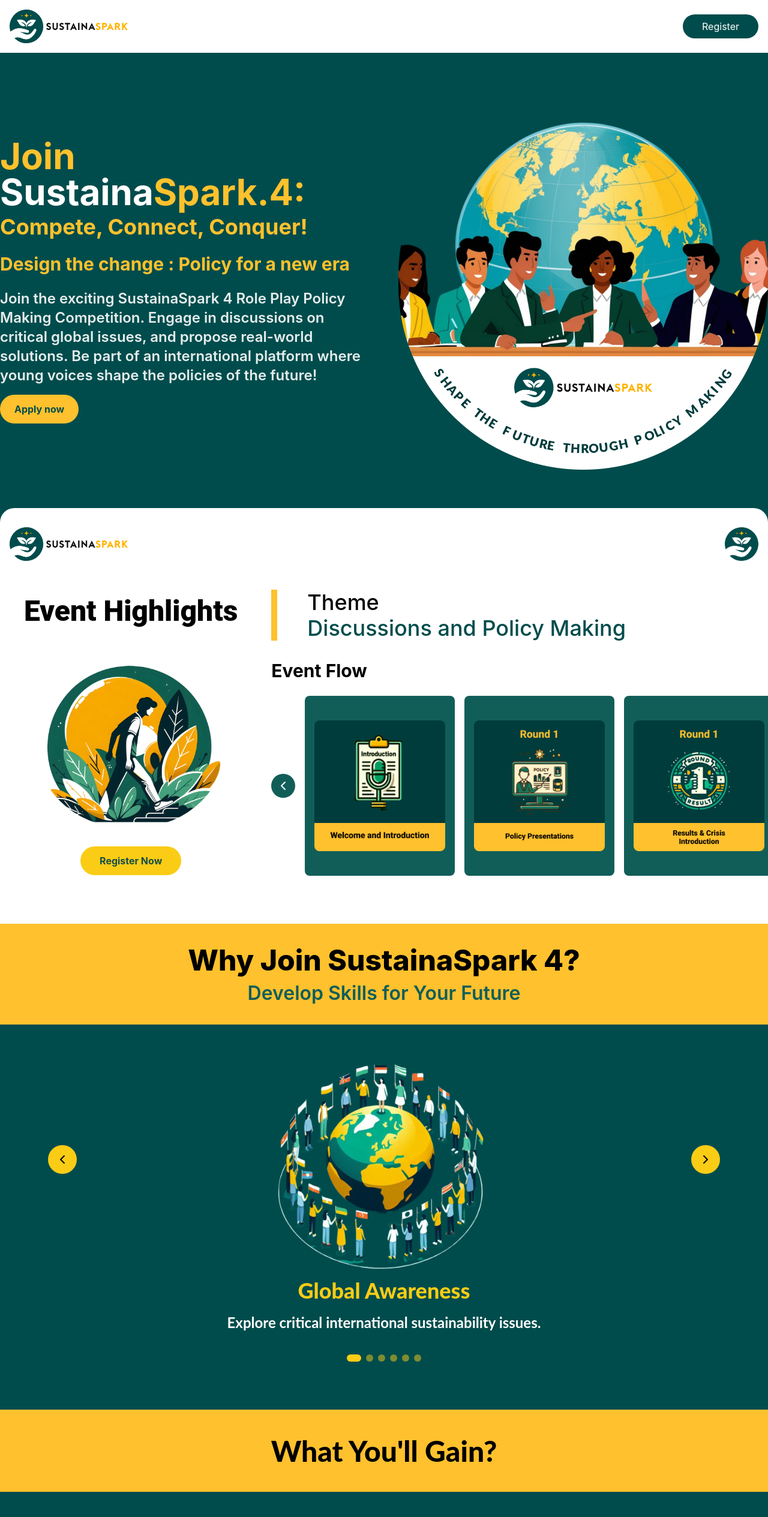
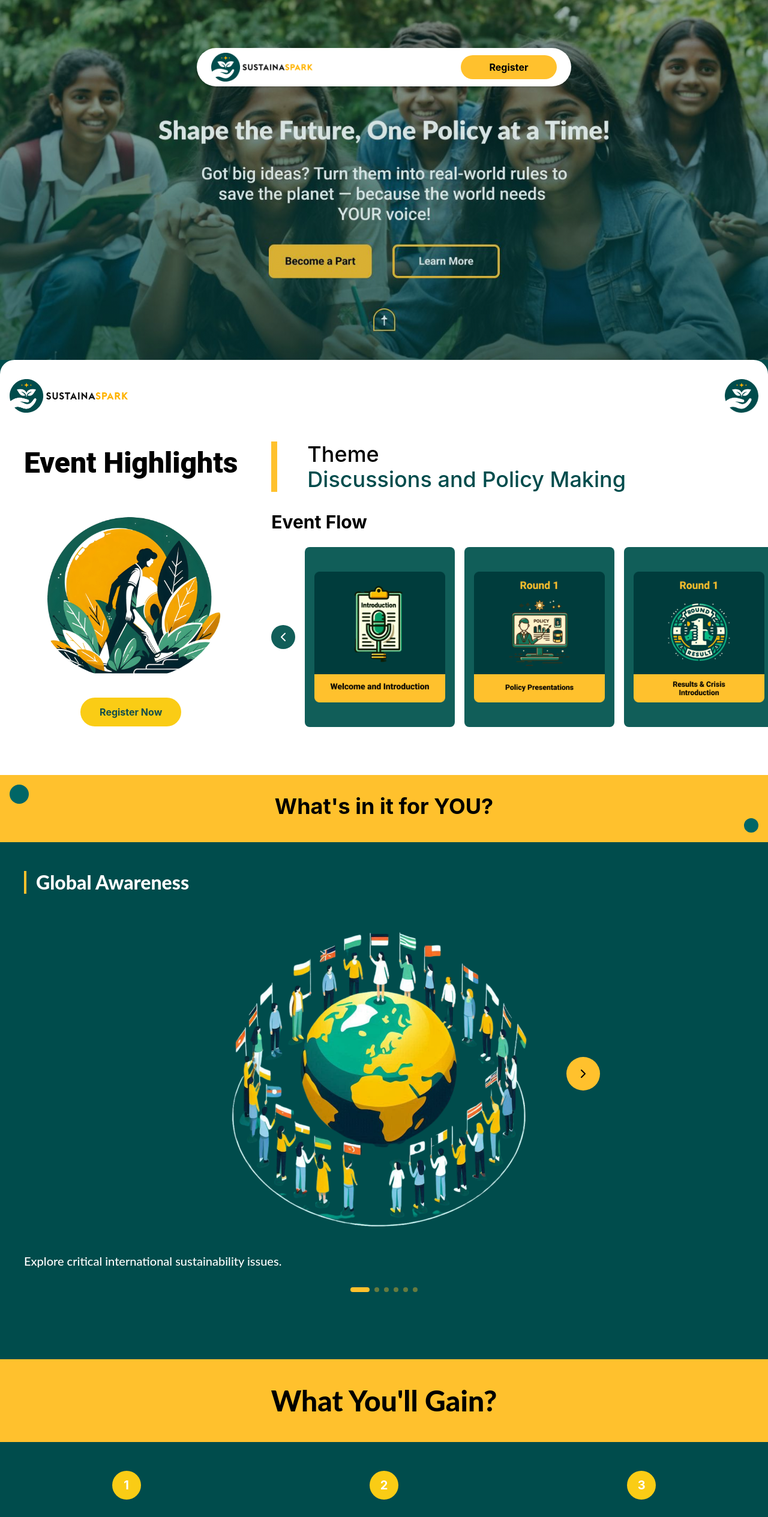
Before and after one commit to sushrut-patil/sustainaspark, a React (Create React App) app: page / in a window 1280 px wide. Shown: the top 2529 px of the page at 60% size. Built offline with nearby package versions, Linux system fonts and the light colour scheme.

Commit message:
HomeHero and Header Update
Co-authored-by: Priyanshi Jain <priyancjain@users.noreply.github.com>

```diff
--- a/src/App.js
+++ b/src/App.js
@@ -1,7 +1,6 @@
 import React from 'react';
 import { BrowserRouter as Router, Routes, Route } from 'react-router-dom';
 import HomePage from './pages/HomePage';
-import RegistrationForm from './pages/RegistrationForm';
 import './App.css';
 
 
@@ -10,7 +9,6 @@ function App() {
     <Router>
       <Routes>
         <Route path="/" element={<HomePage />} />
-        <Route path="/register" element={<RegistrationForm />} />
       </Routes>
     </Router>
   );
--- a/src/Components/BenefitsSlider.js
+++ b/src/Components/BenefitsSlider.js
@@ -50,81 +50,72 @@ const BenefitsSlider = () => {
   };
 
   return (
-    <section className="bg-[#004C4C]">
-      {/* Header - Made responsive */}
-      <div className="bg-[#FFC12D] py-4 md:py-8 w-full text-center">
-        <h2 className="text-2xl md:text-4xl font-extrabold mb-2 text-black-800 lg:text-[48px] lg:leading-[57.6px] px-4">
-          Why Join SustainaSpark 4?
+    <section className="bg-[#004C4C] relative overflow-hidden">
+      {/* Header */}
+      <div className="bg-[#FFC12D] py-8 w-full text-center relative">
+        <h2 className="text-3xl md:text-4xl font-bold text-black mb-2">
+          What's in it for YOU?
         </h2>
-        <p className="text-lg md:text-xl text-teal-800 font-semibold lg:text-[32px] lg:leading-[38.4px] px-4">
-          Develop Skills for Your Future
-        </p>
+        {/* Decorative Leaves */}
+        <div className="absolute left-4 top-4">
+          <div className="w-8 h-8 bg-[#006666] rounded-full transform -rotate-45" />
+        </div>
+        <div className="absolute right-4 bottom-4">
+          <div className="w-6 h-6 bg-[#006666] rounded-full transform rotate-45" />
+        </div>
       </div>
 
-      <div className="container mx-auto px-2 md:px-4">
-        {/* Slider */}
-        <div className="relative max-w-6xl mx-auto">
-          {/* Main content - Adjusted height for mobile */}
-          <div className="relative h-[400px] md:h-[550px] flex items-center justify-center">
-            <div className="text-center w-full max-w-3xl mx-auto px-8 md:px-0">
-              {/* Image container - Responsive height */}
-              <div className="relative w-full h-48 md:h-96 mx-auto">
-                <img
-                  src={slides[currentSlide].image}
-                  alt={slides[currentSlide].title}
-                  className="w-full h-full object-contain"
-                />
-              </div>
+      {/* Content Container */}
+      <div className="container mx-auto px-4 py-12">
+        <div className="max-w-[1200px] mx-auto relative">
+          {/* Title with left border */}
+          <div className="mb-6 pl-4 border-l-4 border-[#FFC12D]">
+            <h3
+              className="w-[316px] h-[38px] font-lato font-extrabold text-[32px] leading-[38px] text-white"
+              style={{ fontFamily: 'Lato' }}
+            >
+              {slides[currentSlide].title}
+            </h3>
+          </div>
 
-              {/* Text content - Responsive text sizes */}
-              <div className="flex flex-col justify-start mt-4 md:mt-0">
-                <h3 className="text-yellow-400 text-2xl md:text-3xl lg:text-4xl font-bold md:font-extrabold"
-                    style={{
-                      fontFamily: 'Lato',
-                      lineHeight: '1.2',
-                      textAlign: 'center'
-                    }}>
-                  {slides[currentSlide].title}
-                </h3>
-                <p className="text-white mt-2 md:mt-4 text-base md:text-xl lg:text-2xl font-semibold md:font-bold"
-                   style={{
-                     fontFamily: 'Lato',
-                     lineHeight: '1.3',
-                     textAlign: 'center'
-                   }}>
-                  {slides[currentSlide].description}
-                </p>
-              </div>
+          {/* Image Container - 50% width */}
+          <div className="relative w-1/2 mx-auto">
+            <div className="rounded-xl overflow-hidden">
+              <img
+                src={slides[currentSlide].image}
+                alt={slides[currentSlide].title}
+                className="w-full h-full object-cover"
+              />
             </div>
 
-            {/* Navigation buttons - Adjusted positioning and size for mobile */}
-            <button
-              onClick={prevSlide}
-              className="absolute left-0 md:left-4 top-1/2 -translate-y-1/2 bg-yellow-400 rounded-full mt-[-50px] p-2 md:p-3 hover:bg-yellow-300 transition-colors"
-            >
-              <ChevronLeft size={20} className="text-black md:w-6 md:h-6" />
-            </button>
-
+            {/* Next Button */}
             <button
               onClick={nextSlide}
-              className="absolute right-0 md:right-4 top-1/2 -translate-y-1/2 bg-yellow-400 rounded-full mt-[-50px] p-2 md:p-3 hover:bg-yellow-300 transition-colors"
+              className="absolute right-[-60px] top-1/2 -translate-y-1/2 bg-[#FFC12D] rounded-full p-4 hover:bg-[#FFD15D] transition-colors"
+              aria-label="Next slide"
             >
-              <ChevronRight size={20} className="text-black md:w-6 md:h-6" />
+              <ChevronRight size={24} className="text-black" />
             </button>
           </div>
 
-          {/* Navigation dots - Adjusted spacing for mobile */}
-          <div className="flex justify-center gap-1 md:gap-2 pb-4">
+          {/* Description - positioned below image */}
+          <p
+            className="mt-6 font-lato font-medium text-[20px] leading-[24px] text-white max-w-[758px]"
+            style={{ fontFamily: 'Lato' }}
+          >
+            {slides[currentSlide].description}
+          </p>
+
+          {/* Progress Dots */}
+          <div className="flex justify-center gap-2 mt-8">
             {slides.map((_, index) => (
-              <button
+              <div
                 key={index}
-                onClick={() => goToSlide(index)}
-                className={`w-2 md:w-3 h-2 md:h-3 rounded-full transition-all duration-300 ${
+                className={`h-2 rounded-full transition-all duration-300 ${
                   currentSlide === index
-                    ? 'bg-yellow-400 w-4 md:w-6'
-                    : 'bg-yellow-400/50 hover:bg-yellow-400/75'
+                    ? 'w-8 bg-[#FFC12D]'
+                    : 'w-2 bg-[#FFC12D]/40'
                 }`}
-                aria-label={`Go to slide ${index + 1}`}
               />
             ))}
           </div>
--- a/src/Components/Header.js
+++ b/src/Components/Header.js
@@ -1,27 +1,23 @@
 import React from 'react';
-import { useNavigate } from 'react-router-dom';
 
-const Header = () => {
-    const navigate = useNavigate();
+const Header = ({registrationRef}) => {
+    const handleRegisterClick = () => {
+        console.log("hit");
+        registrationRef.current?.scrollIntoView({ behavior: 'smooth' });
+    };
     return (
-        <header className="bg-white shadow-md p-4">
-            <div className="container mx-auto flex justify-between items-center">
+        <header className="w-full flex justify-center p-4">
+            <div className="w-1/2 h-16 bg-white shadow-md rounded-full flex justify-between items-center px-6 py-2">
                 <div className="flex items-center">
                     <img
                         src="/images/logo.png"
                         alt="SustainaSpark Logo"
-                        className="h-14"
+                        className="h-12"
                     />
                 </div>
                 <button
-                    className="text-white px-8 py-2 rounded-full transition-colors"
-                    style={{
-                        backgroundColor: '#004C4C',
-                        ':hover': {
-                            backgroundColor: '#003939'
-                        }
-                    }}
-                    onClick={() => navigate('/register')}
+                    className="bg-[#FFC12D] w-40 h-10 text-black font-bold px-6 py-1.5 rounded-full hover:bg-[#003939] transition-colors"
+                    onClick={handleRegisterClick}
                 >
                     Register
                 </button>
--- a/src/Components/HomePageHero.js
+++ b/src/Components/HomePageHero.js
@@ -1,49 +1,26 @@
 import { useNavigate } from 'react-router-dom';
+import Header from './Header';
 
-const HomepageHero = () => {
+const HomepageHero = ({ registrationRef }) => {
     const navigate = useNavigate();
 
     return (
-        <div className="bg-[#004C4C] min-h-[400px] md:min-h-[600px] py-8 md:py-16">
-            <div className="container mx-auto px-4 md:px-0">
-                <div className="grid md:grid-cols-2 gap-6 md:gap-12 items-center">
-                    {/* Left content */}
-                    <div className="text-white space-y-4 md:space-y-6">
-                        <h1 className="font-bold text-2xl md:text-4xl lg:text-6xl text-[#FFC12D] text-400 font-lato leading-tight">
-                            Join <span className="text-white">Sustaina</span>Spark.4:
-                            <span className="block mt-2 text-2xl md:text-3xl lg:text-4xl font-bold">Compete, Connect, Conquer!</span>
-                        </h1>
-                        <h2 className="text-2xl md:text-3xl lg:text-3xl font-bold font-lato leading-snug text-[#FFC12D] text-400">
-                            Design the change : Policy for a new era
-                        </h2>
-                        <div className="space-y-3 md:space-y-4">
-                            <p className="text-base md:text-lg lg:text-2xl font-roboto font-semibold leading-relaxed opacity-90">
-                                Join the exciting SustainaSpark 4 Role Play Policy Making Competition.
-                                Engage in discussions on critical global issues, and propose real-world solutions.
-                                Be part of an international platform where young voices shape the policies of the future!
-                            </p>
-                            <button
-                                className="bg-[#FFC12D] text-[#004C4C] px-6 py-3 rounded-full font-bold
-                                          hover:bg-yellow-300 transition-colors duration-300
-                                          text-sm md:text-base"
-                                onClick={() => navigate('/register')}
-                            >
-                                Apply now
-                            </button>
-                        </div>
-                    </div>
-                    {/* Right content */}
-                    <div className="relative mt-2 md:mt-0">
-                        <div className="relative aspect-square">
-                            <img
-                                src="/images/hero.png"
-                                alt="Global policy makers illustration"
-                                className="rounded-lg w-full object-cover"
-                            />
-                        </div>
-                    </div>
-                </div>
-            </div>
+        <div
+            className="relative bg-[#004C4C] min-h-[400px] md:min-h-[600px] py-8 md:py-16"
+            style={{
+                backgroundImage: `
+                    linear-gradient(
+                        rgba(0, 76, 76, 0.15),
+                        rgba(0, 76, 76, 0.15)
+                    ),
+                    url('/images/newss4/homepageimg.jpeg')
+                `,
+                backgroundSize: 'cover',
+                backgroundPosition: 'center'
+            }}
+        >
+            <Header registrationRef={registrationRef}/>
+
         </div>
     );
 };
--- a/src/pages/HomePage.js
+++ b/src/pages/HomePage.js
@@ -1,23 +1,25 @@
 import BenefitsSlider from '../Components/BenefitsSlider';
-import Header from "../Components/Header";
 import HomepageHero from "../Components/HomePageHero";
 import HomepageSection2 from '../Components/HomepageSection2';
 import RegistrationSection from '../Components/RegistrationSection';
 import GainsSection from '../Components/GainsSection';
 import TestimonialsSection from '../Components/TestimonialsSection';
 import Footer from '../Components/Footer';
-import { Analytics } from "@vercel/analytics/react"
+import { Analytics } from "@vercel/analytics/react";
+import { useRef } from 'react';
 
 function HomePage() {
+  const registrationRef = useRef(null);
   return (
     <div className="min-h-screen">
       <Analytics/>
-      <Header />
-      <HomepageHero />
+      <HomepageHero registrationRef={registrationRef} />
       <HomepageSection2/>
       <BenefitsSlider/>
       <GainsSection/>
-      <RegistrationSection/>
+      <div ref={registrationRef}>
+      <RegistrationSection  />
+      </div>
       <TestimonialsSection/>
       <Footer/>
     </div>
```
Also changed, not shown: public/images/newss4/homepageimg.jpeg (added).
